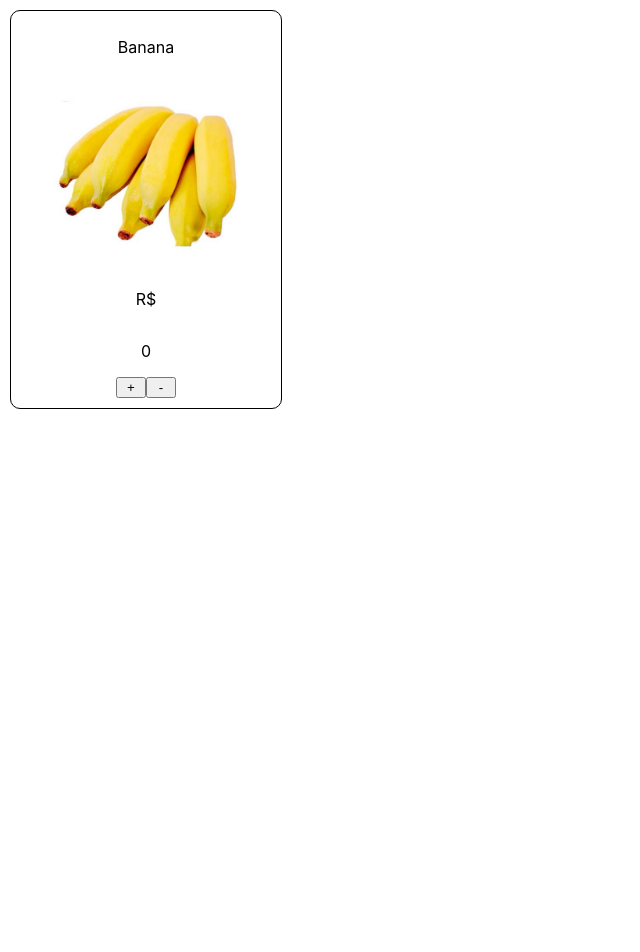
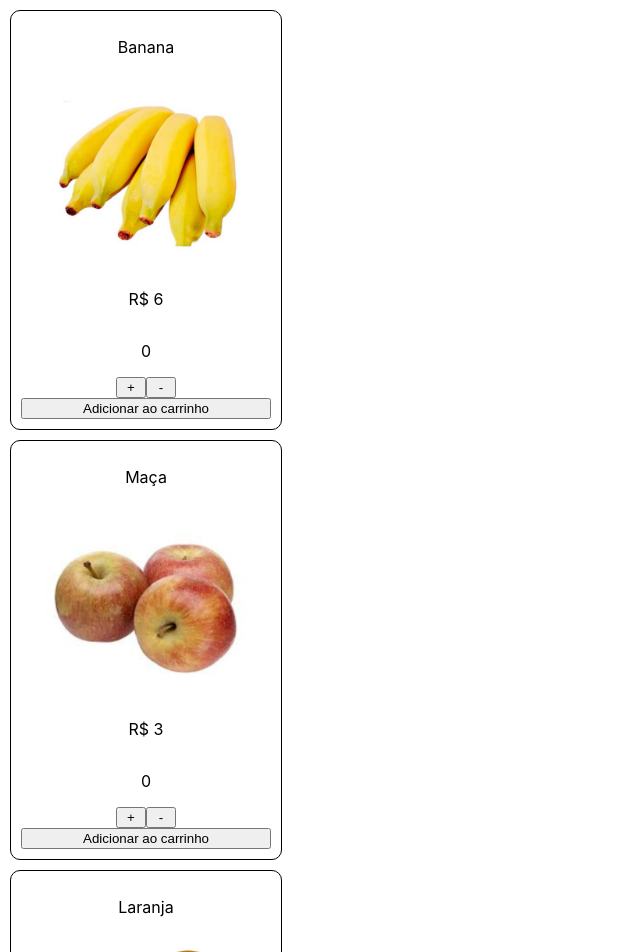
Before and after one commit to gastaud21/fruteira, a React (Create React App) app in the folder my-app/: page / in a window 1280 px wide. Shown: the top 952 px of the page, without its empty margins (0-640 px from the left). Before the commit the page ends 800 px from the top, so only its background shows below. Built offline with nearby package versions, Linux system fonts and the light colour scheme.

Commit message:
Cards com map, porém sem func de addto car

```diff
--- a/my-app/src/components/Fruits/fruits.css
+++ b/my-app/src/components/Fruits/fruits.css
@@ -18,11 +18,12 @@ p {
   align-self: center;
 }
 
-.card-button {
+.card-quantity {
   display: flex;
   justify-content: center;
 }
 
-button {
+.card-quantity-button {
   width: 30px;
+  cursor: pointer;
 }
--- a/my-app/src/components/Fruits/fruits.js
+++ b/my-app/src/components/Fruits/fruits.js
@@ -1,21 +1,31 @@
-import Banana from "./Banana.jpg";
 import "./fruits.css";
 import { useState } from "react";
 
 const Fruits = (props) => {
-  const { children } = props;
+  const { children, image, price } = props;
   const [count, setCount] = useState(0);
 
   return (
     <div className="card">
       <p>{children}</p>
-      <img src={Banana} alt="Banana"></img>
-      <p>R$</p>
+      <img src={image} alt="fruit"></img>
+      <p>R$ {price}</p>
       <p>{count}</p>
-      <div className="card-button">
-        <button onClick={() => setCount(count + 1)}>+</button>
-        <button onClick={() => count > 0 && setCount(count - 1)}>-</button>
+      <div className="card-quantity">
+        <button
+          className="card-quantity-button"
+          onClick={() => setCount(count + 1)}
+        >
+          +
+        </button>
+        <button
+          className="card-quantity-button"
+          onClick={() => count > 0 && setCount(count - 1)}
+        >
+          -
+        </button>
       </div>
+      <button className="card-submit">Adicionar ao carrinho</button>
     </div>
   );
 };
--- a/my-app/src/routes/CarShop.js
+++ b/my-app/src/routes/CarShop.js
@@ -1,9 +1,27 @@
 import Fruits from "../components/Fruits/fruits";
+import Banana from "../components/Fruits/Banana.jpg";
+import Maça from "../components/Fruits/Maça.jpg";
+import Laranja from "../components/Fruits/Laranja.jpg";
+import Abacate from "../components/Fruits/Abacate.jpg";
+import Manga from "../components/Fruits/Manga.jpg";
 
 const Home = () => {
+  const fruitList = [
+    { name: "Banana", unity: "kg", price: 6.0, image: Banana },
+    { name: "Maça", unity: "kg", price: 3.0, image: Maça },
+    { name: "Laranja", unity: "kg", price: 5.5, image: Laranja },
+    { name: "Abacate", unity: "unidade", price: 5.0, image: Abacate },
+    { name: "Manga", unity: "unidade", price: 6.0, image: Manga },
+  ];
+
   return (
     <div>
-      <Fruits>Banana</Fruits>
+      {fruitList.map((fruit) => (
+        <Fruits price={fruit.price} image={fruit.image}>
+          {fruit.name}
+        </Fruits>
+      ))}
+      {/* <Fruits image={Banana}>Banana</Fruits> */}
     </div>
   );
 };
```
